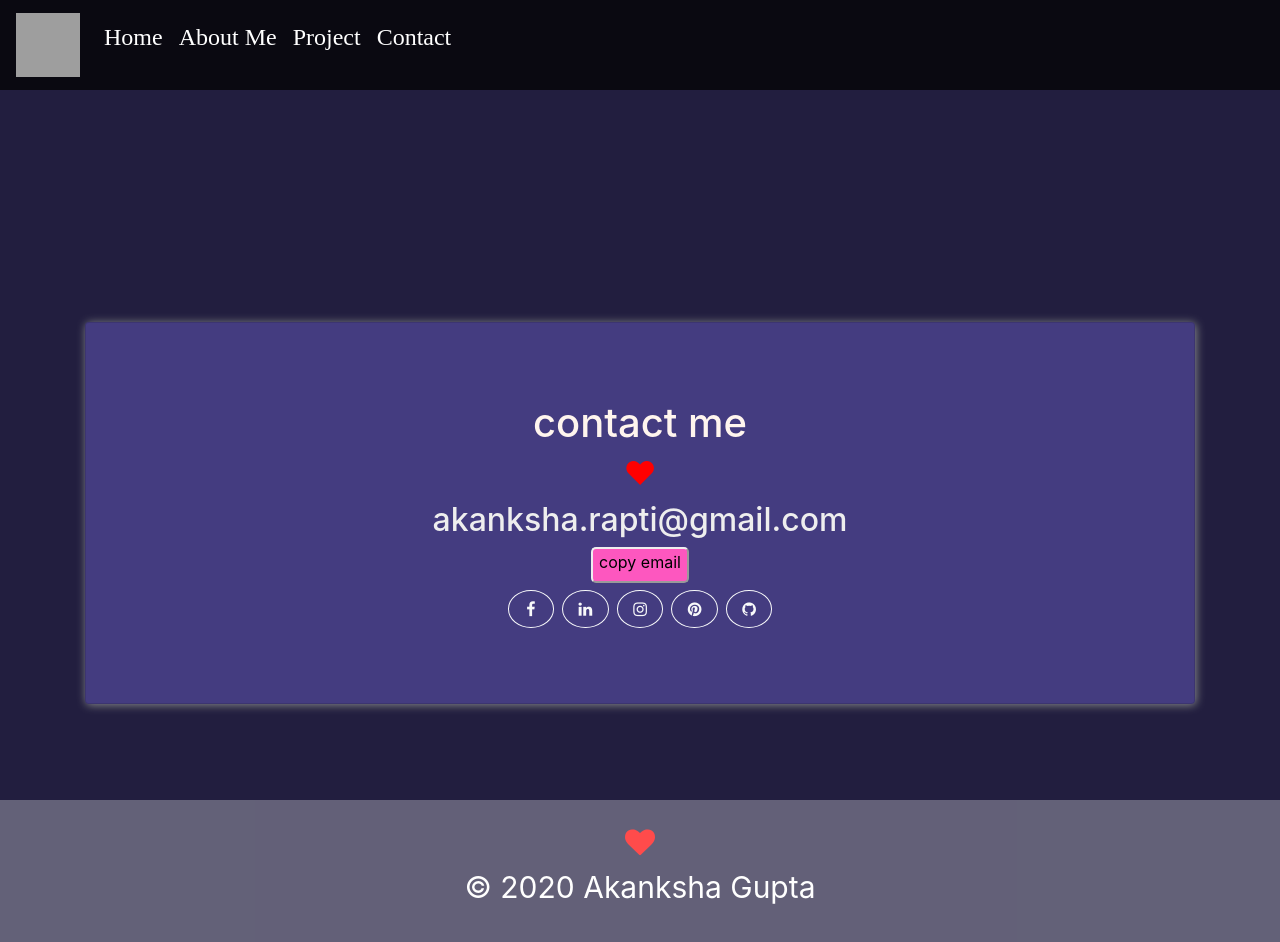
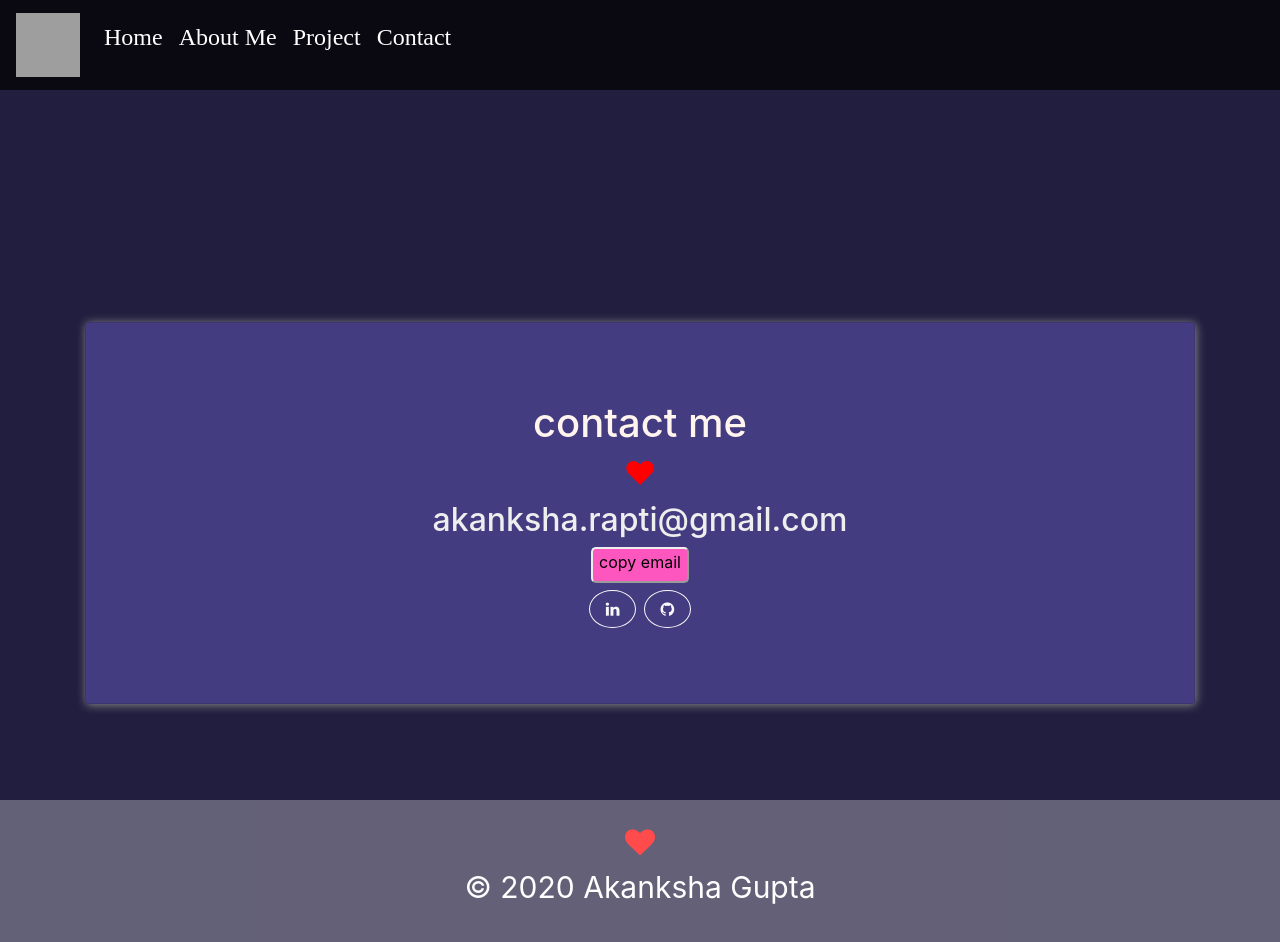
Before and after one commit to Akanksha-Gupta03/React-Portfolio, a React (Create React App) app: page /contact in a window 1280 px wide. Shown: the top 942 px of the page. Built offline with nearby package versions, Linux system fonts and the light colour scheme; grey boxes are pictures that could not be loaded.

Commit message:
added linkedin and github links

```diff
--- a/src/components/Contact.js
+++ b/src/components/Contact.js
@@ -21,27 +21,12 @@ function Contact(props){
 
                     <ul class="list-inline mb-0">
                         <li class="list-inline-item">
-                            <a class="btn btn-outline-light btn-social text-center rounded-circle" href=" #">
-                            <i class="fa fa-fw fa-facebook"></i>
-                            </a>
-                        </li>
-                        <li class="list-inline-item">
-                            <a class="btn btn-outline-light btn-social text-center rounded-circle" href=" #">
+                            <a class="btn btn-outline-light btn-social text-center rounded-circle" href="https://www.linkedin.com/in/akanksha-gupta-151516148/">
                             <i class="fa fa-fw fa-linkedin"></i>
                             </a>
                         </li>
                         <li class="list-inline-item">
-                            <a class="btn btn-outline-light btn-social text-center rounded-circle" href=" #">
-                            <i class="fa fa-fw fa-instagram"></i>
-                            </a>
-                        </li>
-                        <li class="list-inline-item">
-                            <a class="btn btn-outline-light btn-social text-center rounded-circle" href=" #">
-                                <i class="fa fa-fw fa-pinterest"></i>
-                            </a>
-                        </li>
-                        <li class="list-inline-item">
-                            <a class="btn btn-outline-light btn-social text-center rounded-circle" href=" #">
+                            <a class="btn btn-outline-light btn-social text-center rounded-circle" href="https://github.com/Akanksha-Gupta03">
                                 <i class="fa fa-fw fa-github"></i>
                             </a>
                         </li>
```
